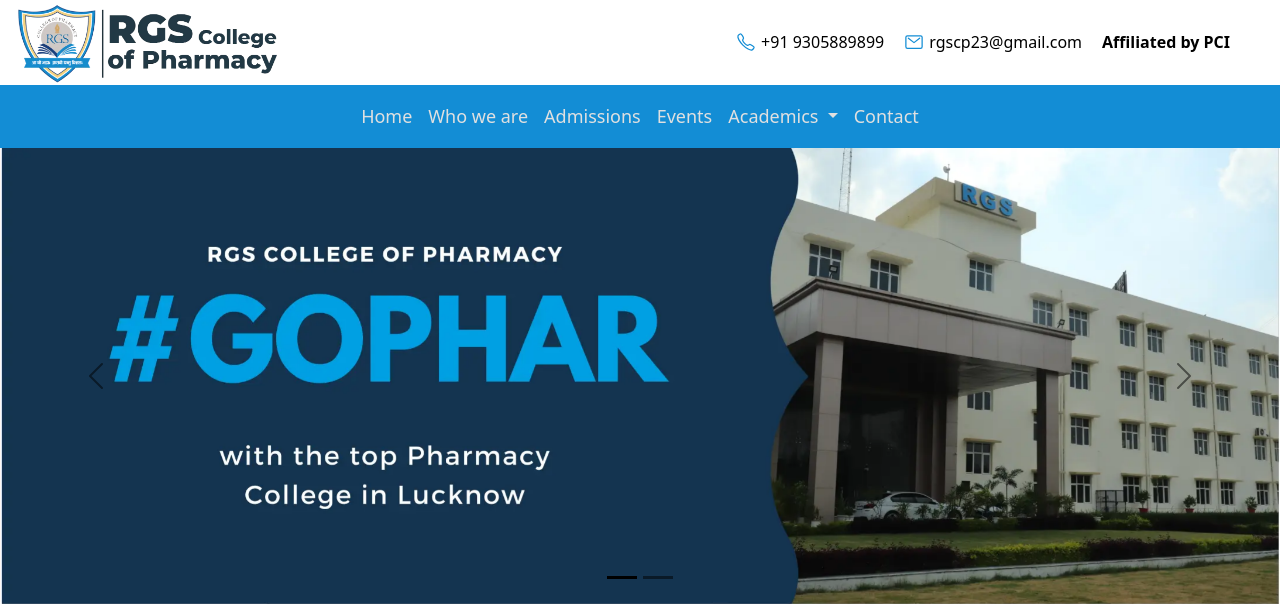
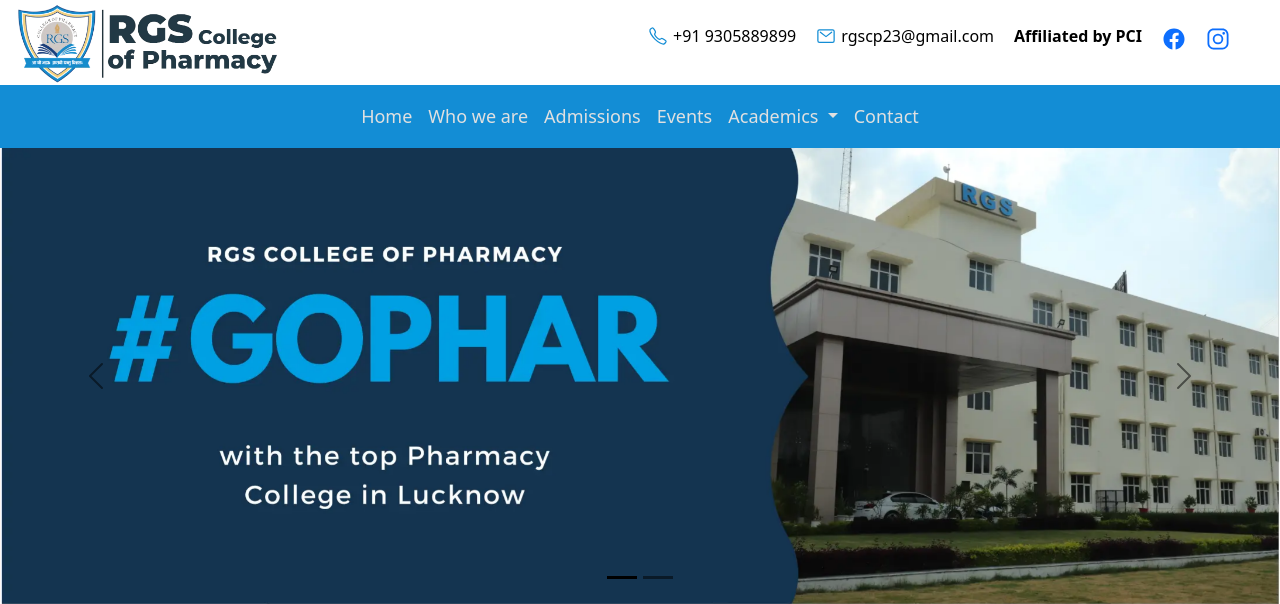
Before and after one commit to sidmrlazy/rgs, a PHP site: page /index.php in a window 1280 px wide. Shown: the top 604 px of the page. Run offline with PHP 8.4, Linux system fonts and the light colour scheme; data that the repository does not hold is empty.

Commit message:
modified:   assets/css/styles.css modified:   includes/navbar.php

```diff
--- a/assets/css/styles.css
+++ b/assets/css/styles.css
@@ -48,6 +48,11 @@ input::-webkit-inner-spin-button {
   justify-content: center;
   align-items: center;
   text-decoration: none;
+}
+.top-nav-link-media {
+  text-decoration: none;
+  font-size: 24px !important;
+  margin: 0;
 }
 
 /* ========= MAIN NAVBAR ========= */
--- a/includes/navbar.php
+++ b/includes/navbar.php
@@ -21,6 +21,18 @@
                 <strong>Affiliated by PCI</strong>
             </p>
         </div>
+
+        <div class="top-nav-item">
+            <a href="https://www.facebook.com/RGSCollegeOfPharmacy" class="top-nav-link-media" target="_blank">
+                <ion-icon name="logo-facebook"></ion-icon>
+            </a>
+        </div>
+
+        <div class="top-nav-item">
+            <a href="https://www.instagram.com/rgscp/" class="top-nav-link-media" target="_blank">
+                <ion-icon name="logo-instagram"></ion-icon>
+            </a>
+        </div>
     </div>
 
 </div>
@@ -31,7 +43,8 @@
         <a class="navbar-brand" href="index.php">
             <img src="assets/logo/rgs-logo.webp" alt="RGS College of Pharmacy: Shaping Tomorrow's Pharmacists">
         </a>
-        <button class="navbar-toggler" type="button" data-bs-toggle="collapse" data-bs-target="#navbarSupportedContent" aria-controls="navbarSupportedContent" aria-expanded="false" aria-label="Toggle navigation">
+        <button class="navbar-toggler" type="button" data-bs-toggle="collapse" data-bs-target="#navbarSupportedContent"
+            aria-controls="navbarSupportedContent" aria-expanded="false" aria-label="Toggle navigation">
             <span class="navbar-toggler-icon"></span>
         </button>
         <div class="collapse navbar-collapse" id="navbarSupportedContent">
@@ -105,11 +118,13 @@
 
                 <li class="nav-item dropdown">
                     <?php if ($title === "Academics | RGS College of Pharmacy" || $title === "Calendar | RGS College of Pharmacy") { ?>
-                        <a class="nav-link active dropdown-toggle" href="#" role="button" data-bs-toggle="dropdown" aria-expanded="false">
+                    <a class="nav-link active dropdown-toggle" href="#" role="button" data-bs-toggle="dropdown"
+                        aria-expanded="false">
                         Academics
                     </a>
                     <?php } else { ?>
-                        <a class="nav-link  dropdown-toggle" href="#" role="button" data-bs-toggle="dropdown" aria-expanded="false">
+                    <a class="nav-link  dropdown-toggle" href="#" role="button" data-bs-toggle="dropdown"
+                        aria-expanded="false">
                         Academics
                     </a>
                     <?php } ?>
```
Lines whose indentation alone changed are shown as unchanged.
